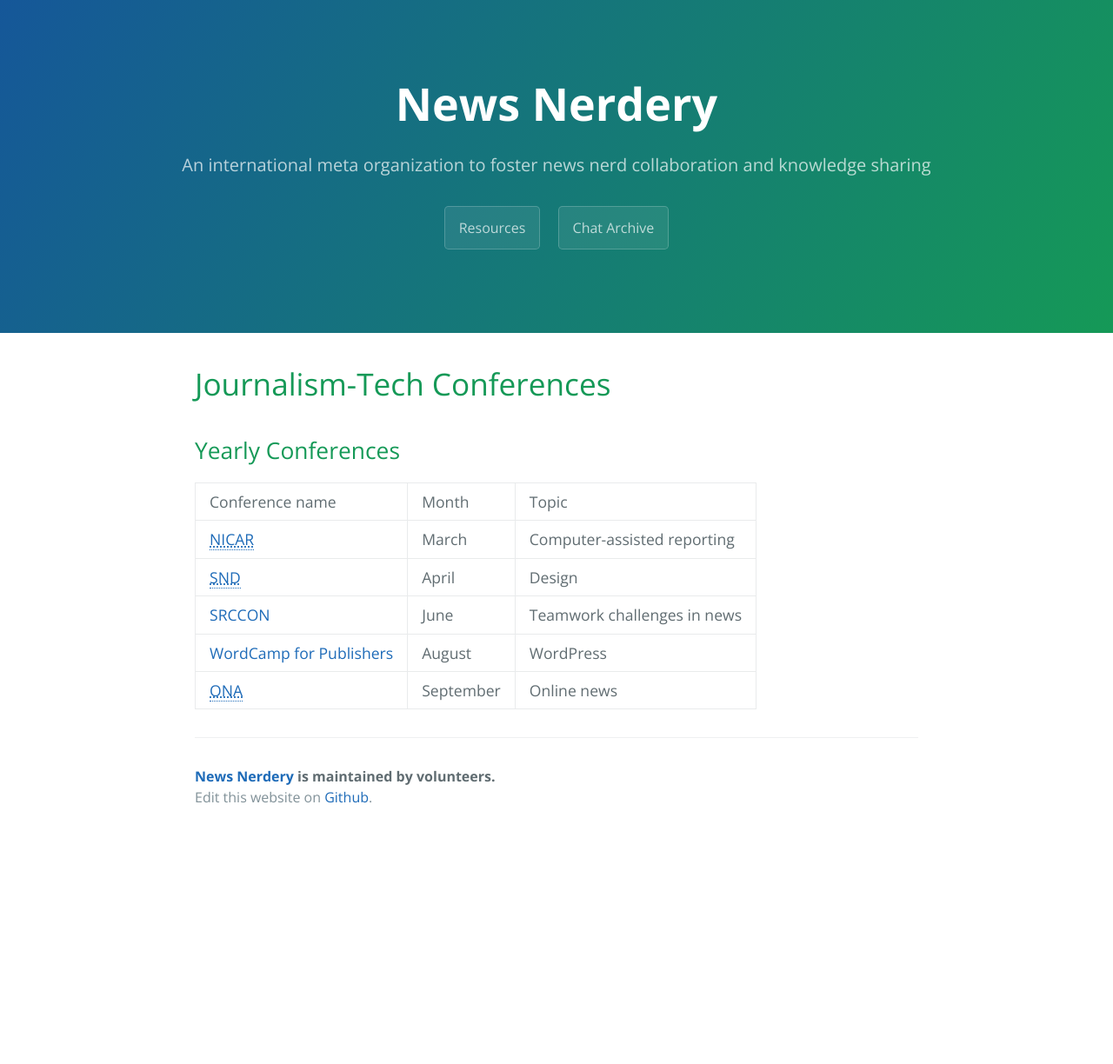
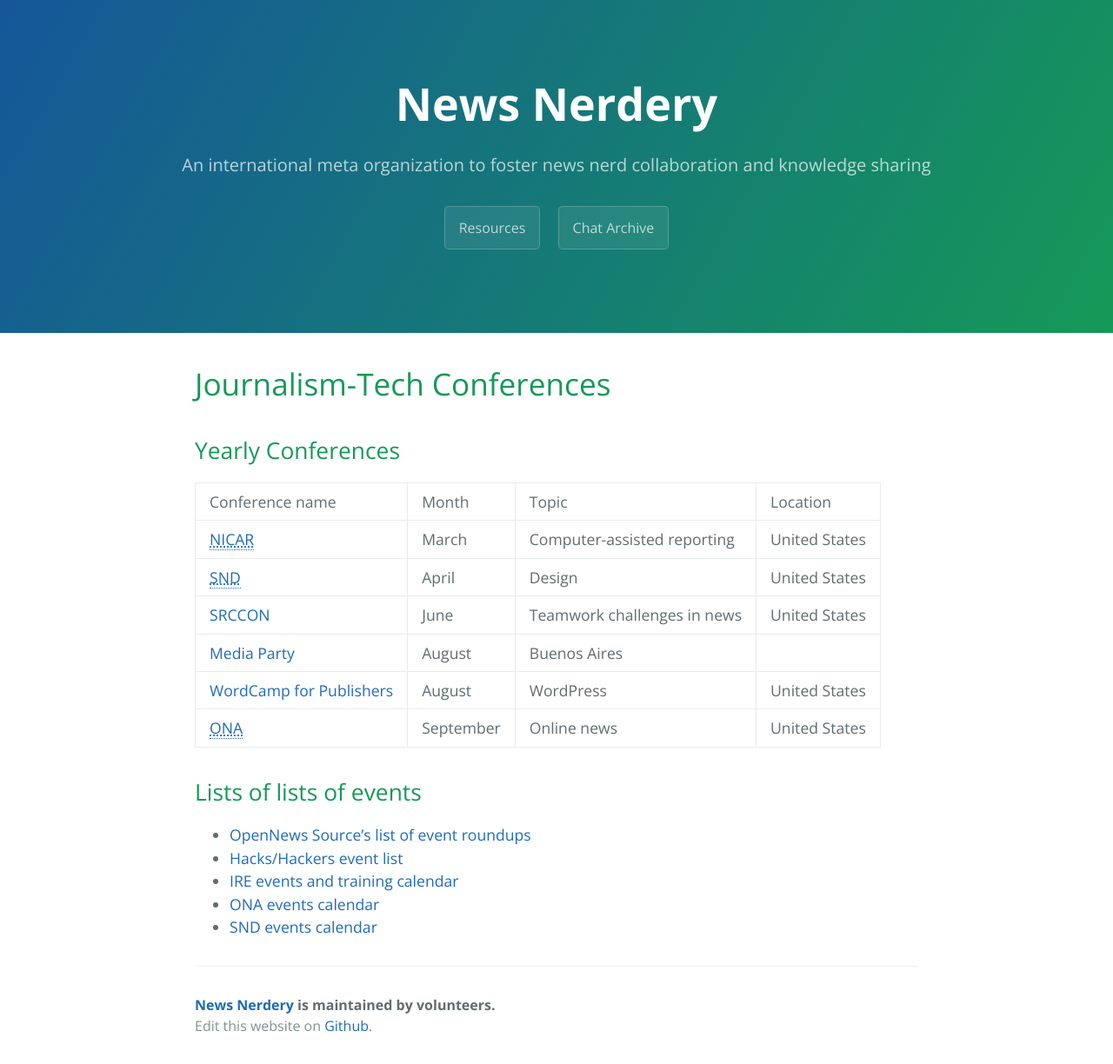
Before and after one commit to newsnerdery/newsnerdery, a Jekyll site: the page built from resources/conferences.md, in a window 1280 px wide. Shown: the whole page at 87% size. Built offline with Jekyll 4.4.1, drawn with Linux system fonts in a browser that asks for light colours; our own code applies the rules of GitHub Pages for plain Markdown files; before the commit the page ends 961 px from its top, so only the background shows below that.

Commit message:
Add list of lists of events

```diff
--- a/resources/conferences.md
+++ b/resources/conferences.md
@@ -2,9 +2,18 @@
 
 ## Yearly Conferences
 
-| Conference name | Month | Topic |
-| [<abbr title="Investigative Reporters and Editors' Computer Assisted Reporting conference">NICAR</abbr>](https://www.ire.org/conferences) | March | Computer-assisted reporting |
-| [<abbr title="Society for News Design">SND</abbr>](https://www.snd.org/training/) | April | Design |
-| [SRCCON](https://srccon.org/) | June | Teamwork challenges in news |
-| [WordCamp for Publishers](https://twitter.com/wcpublishers/) | August | WordPress |
-| [<abbr title="Online News Association">ONA</abbr>](https://journalists.org/events/) | September | Online news |
+| Conference name | Month | Topic | Location |
+| [<abbr title="Investigative Reporters and Editors' Computer Assisted Reporting conference">NICAR</abbr>](https://www.ire.org/conferences) | March | Computer-assisted reporting | United States |
+| [<abbr title="Society for News Design">SND</abbr>](https://www.snd.org/training/) | April | Design | United States |
+| [SRCCON](https://srccon.org/) | June | Teamwork challenges in news | United States |
+| [Media Party](http://mediaparty.info/en/) | August | Buenos Aires |
+| [WordCamp for Publishers](https://twitter.com/wcpublishers/) | August | WordPress | United States |
+| [<abbr title="Online News Association">ONA</abbr>](https://journalists.org/events/) | September | Online news | United States |
+
+## Lists of lists of events
+
+- [OpenNews Source's list of event roundups](https://source.opennews.org/articles/tags/events/)
+- [Hacks/Hackers event list](https://hackshackers.com/)
+- [IRE events and training calendar](https://www.ire.org/events-and-training)
+- [ONA events calendar](https://journalists.org/events/)
+- [SND events calendar](https://www.snd.org/industry-events/)
```
